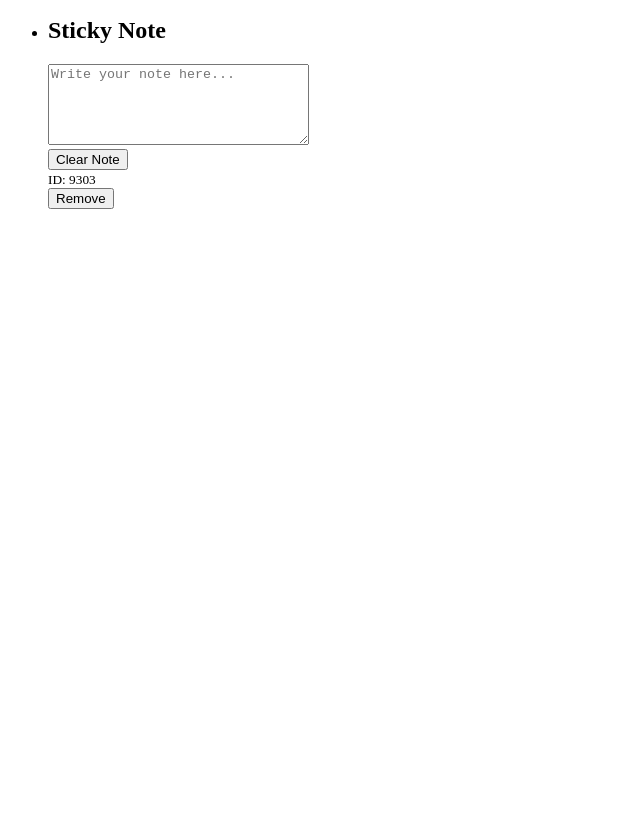
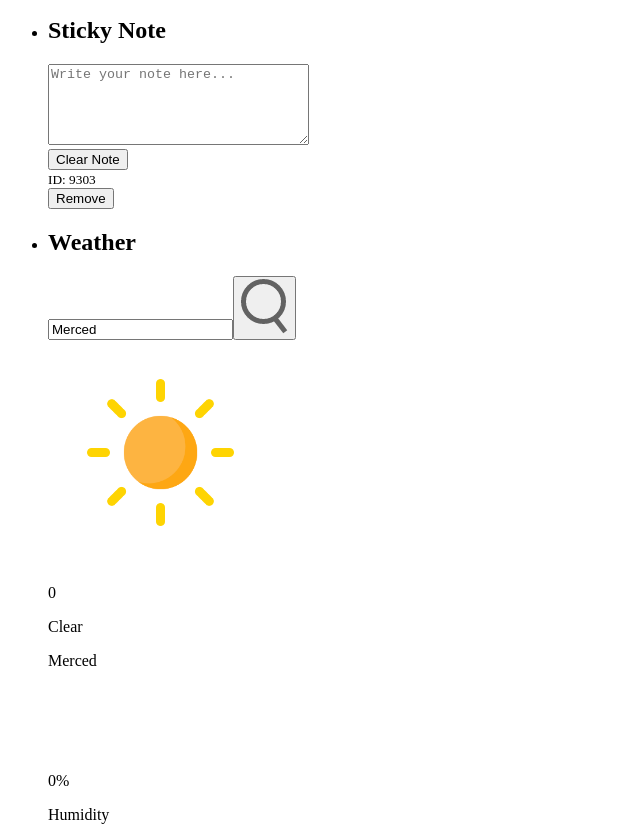
Before and after one commit to JoshuaCoquia/homepage-editor, an Astro site: page / in a window 1280 px wide. Shown: the part 104-941 px from the top of the page, without its empty margins (0-640 px from the left). Before the commit the page ends 800 px from the top, so only its background shows below. Built offline with nearby package versions, Linux system fonts and the light colour scheme; Astro itself is replaced by a stand-in of ours; no server answers.

Commit message:
refactor: make functional weather widget based on html

```diff
--- a/src/components/App.tsx
+++ b/src/components/App.tsx
@@ -1,5 +1,7 @@
 import { useState } from "react";
 import StickyNote from "./widgets/stickynote.tsx";
+import Weather from "./widgets/weather.tsx";
+
 interface Widget {
     id: string;
     title: string;
@@ -36,6 +38,14 @@ export default function App({ widgets = [] }: Props) {
                         initialContent=""
                     />
                 )}
+                {widget.type === "weather" && (
+                    <Weather
+                        id={widget.id}
+                        title={widget.title}
+                        description={widget.description}
+                        city="Merced"
+                    />
+                )}
                 <small>ID: {widget.id}</small>
                 <br />
                 <button onClick={() => setWidgetList(widgetList.filter(w => w.id !== widget.id))}>Remove</button>
--- /dev/null
+++ b/src/components/widgets/weather.tsx
@@ -0,0 +1,80 @@
+import { useEffect, useState } from "react";
+import searchIcon from "./weatherIcons/search.png";
+import clearWeatherIcon from "./weatherIcons/clear.png";
+import humidWeatherIcon from "./weatherIcons/humidity.png";
+import windSpeedIcon from "./weatherIcons/wind.png";
+
+interface Props {
+    id: string;
+    title: string;
+    description: string;
+    city: string;
+}
+
+export default function Weather({ id, title, description, city = "" }: Props) {
+    const [location, setLocation] = useState(city);
+    const [temperature, setTemperature] = useState(0);
+    const [weatherCondition, setWeatherCondition] = useState("Clear");
+    const [humidity, setHumidity] = useState(0);
+    const [windSpeed, setWindSpeed] = useState(0);
+    const [searchQuery, setSearchQuery] = useState(city);
+
+    function handleFormSubmit(e: React.FormEvent) {
+        e.preventDefault();
+        updateWeatherInformation();
+    }
+
+    function updateWeatherInformation() {
+        fetch(`https://api.openweathermap.org/data/2.5/weather?q=${searchQuery}&appid=${import.meta.env.PUBLIC_OPEN_WEATHER_API_KEY}`).then(data => data.json()).then(data => {
+            setLocation(data.name);
+            setTemperature(Math.round(data.main.temp));
+            setHumidity(data.main.humidity);
+            setWindSpeed(data.wind.speed);
+            setWeatherCondition(data.weather[0].main);
+        });
+    }
+
+    useEffect(() => {
+        updateWeatherInformation();
+    }, []);
+
+    return (
+        <section>
+            <h2>{title}</h2>
+            <form onSubmit={(e) => handleFormSubmit(e)}>
+                <input
+                    type="text"
+                    placeholder="Search City"
+                    spellCheck="false"
+                    value={searchQuery}
+                    onChange={(e) => setSearchQuery(e.target.value)}
+                // TODO: Add accessiblity tags
+                />
+                <button>
+                    <img src={searchIcon.src} alt="Search for city" />
+                </button>
+            </form>
+
+            <section>
+                <img src={clearWeatherIcon.src} alt="Clear weather icon" />
+                <p>{temperature}</p>
+
+                <p>{weatherCondition}</p>
+
+                <p>{location}</p>
+
+                <div>
+                    <img src={humidWeatherIcon.src} alt="Humidity icon" />
+                    <p>{humidity}%</p>
+                    <p>Humidity</p>
+                </div>
+
+                <div>
+                    <img src={windSpeedIcon.src} alt="Wind speed icon" />
+                    <p>{windSpeed} mph</p>
+                    <p>Wind Speed</p>
+                </div>
+            </section>
+        </section>
+    );
+}
--- a/src/pages/index.astro
+++ b/src/pages/index.astro
@@ -4,6 +4,7 @@ import App from "../components/App.tsx";
 
 const widgets = [
 	{ id: (Math.random() * 1000000).toFixed(0), title: "Sticky Note", description: "Write stuff here.", type: "stickynote" },
+	{ id: (Math.random() * 1000000).toFixed(0), title: "Weather", description: "Shows the current weather.", type: "weather" },
 ];
 ---
 
```
